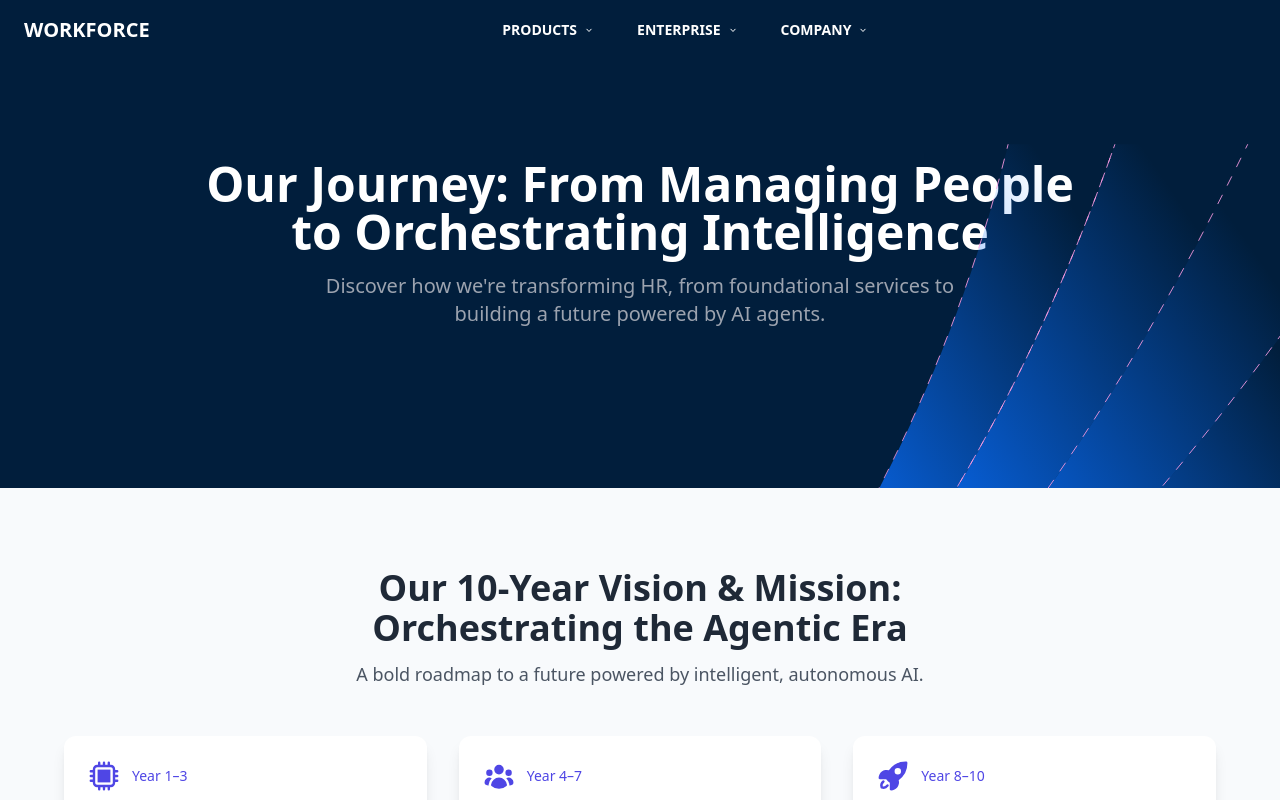
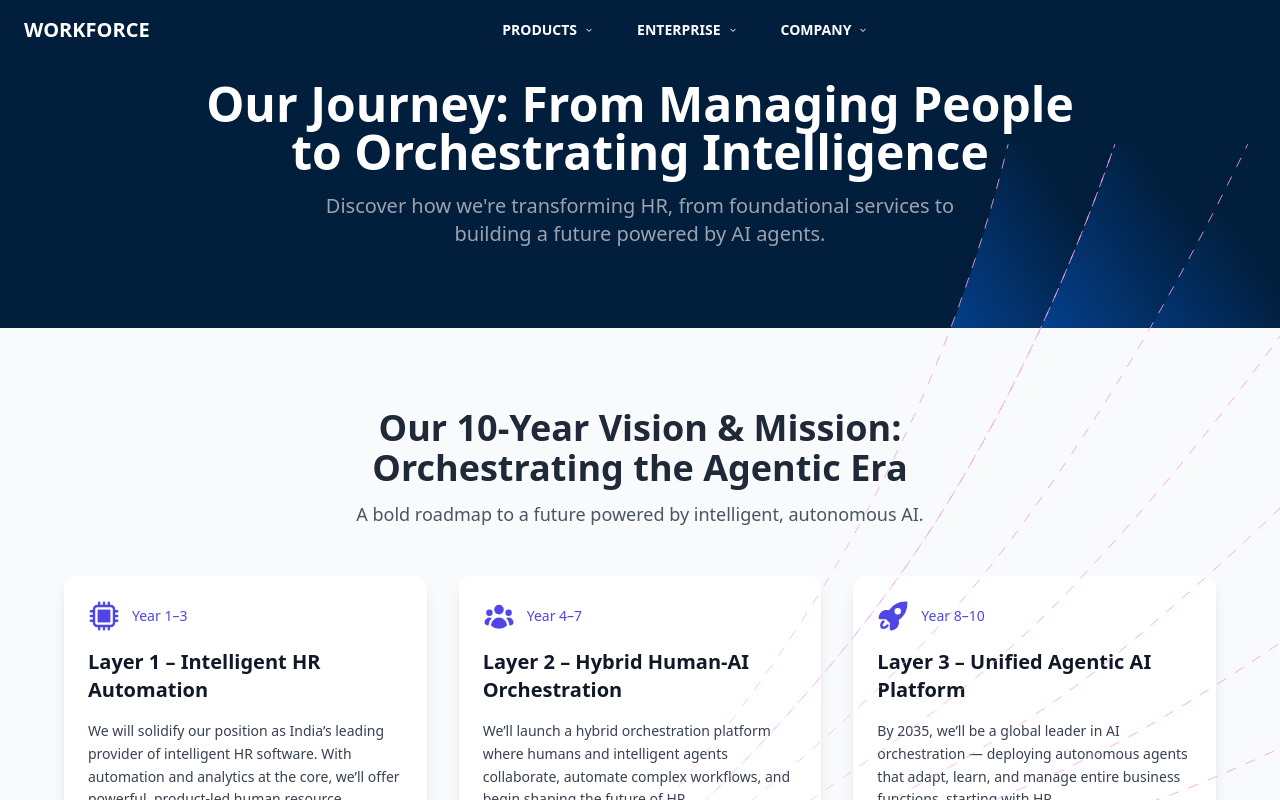
Before and after one commit to greatby/aboutUs, a React (Vite) app: page / in a window 1280 px wide. Shown: the top 800 px of the page. Built offline with nearby package versions, Linux system fonts and the light colour scheme.

Commit message:
Minor code changes

```diff
--- a/src/App.jsx
+++ b/src/App.jsx
@@ -16,7 +16,7 @@ function App() {
         <NavbarNew />
       </FadeInWhenVisible>
       <Hero />
-      <AboutSection />
+      {/* <AboutSection /> */}
       <AboutJourneySection />
       {/* <EnagagementStats /> */}
       {/* <LeadershipGrid /> */}
--- a/src/components/AboutSection.jsx
+++ b/src/components/AboutSection.jsx
@@ -1,5 +1,9 @@
 import { motion } from "framer-motion";
-import { HiMiniCpuChip, HiMiniUserGroup, HiMiniRocketLaunch } from "react-icons/hi2";
+import {
+  HiMiniCpuChip,
+  HiMiniUserGroup,
+  HiMiniRocketLaunch,
+} from "react-icons/hi2";
 
 const layers = [
   {
@@ -27,7 +31,8 @@ const layers = [
 
 export default function VisionMissionSection() {
   return (
-    <section className="bg-[#f8fafc] py-20 px-4 text-gray-800">
+    <section className="relative z-10 bg-[#f8fafc] py-20 px-4 text-gray-800">
+
       <div className="max-w-6xl mx-auto space-y-12 text-center">
         {/* Heading */}
         <div className="max-w-2xl mx-auto space-y-3">
--- a/src/components/Hero.jsx
+++ b/src/components/Hero.jsx
@@ -1,7 +1,8 @@
+import AboutSection from "./AboutSection";
 
 export default function MissionHero() {
   return (
-    <section className="relative overflow-hidden bg-[#011e3c] py-20 text-white">
+    <section className="relative overflow-hidden bg-[#011e3c] text-white">
       {/* Background wave graphic */}
       <div
        style={{
@@ -29,6 +30,7 @@ export default function MissionHero() {
         Discover how we're transforming HR, from foundational services to building a future powered by AI agents.
       </p>
     </section>
+    <AboutSection/>
     </section>
   );
 }
```
